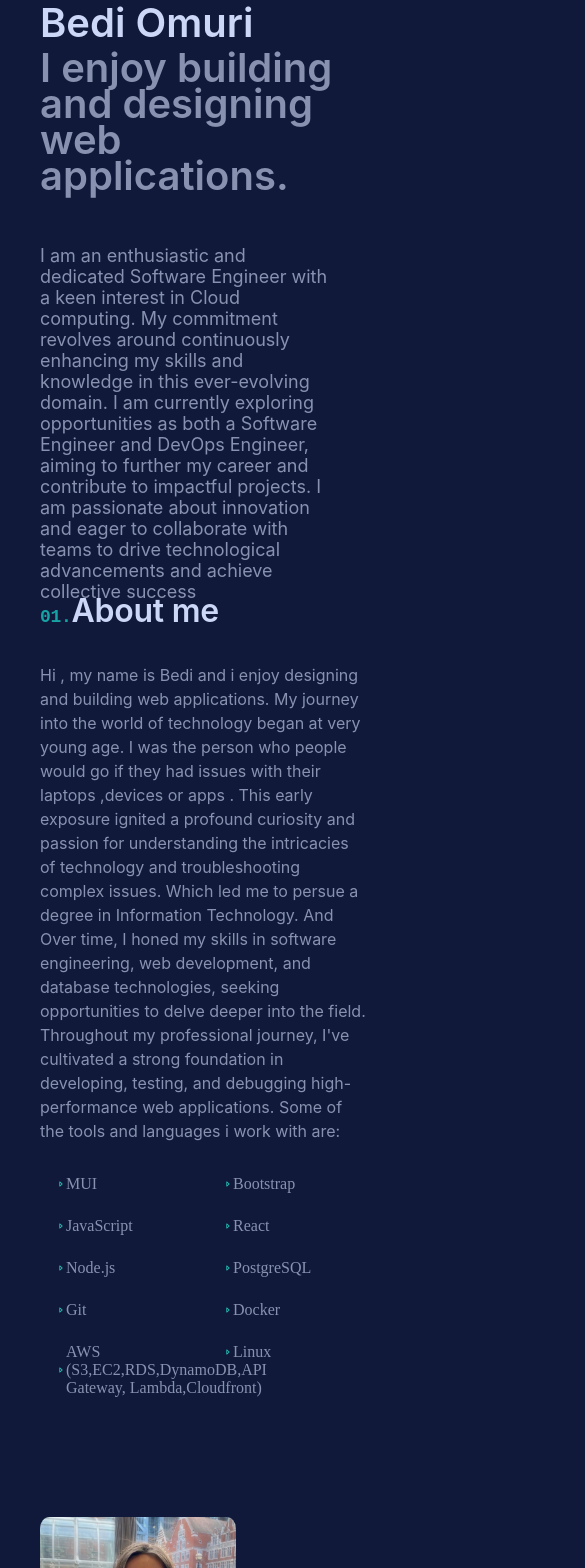
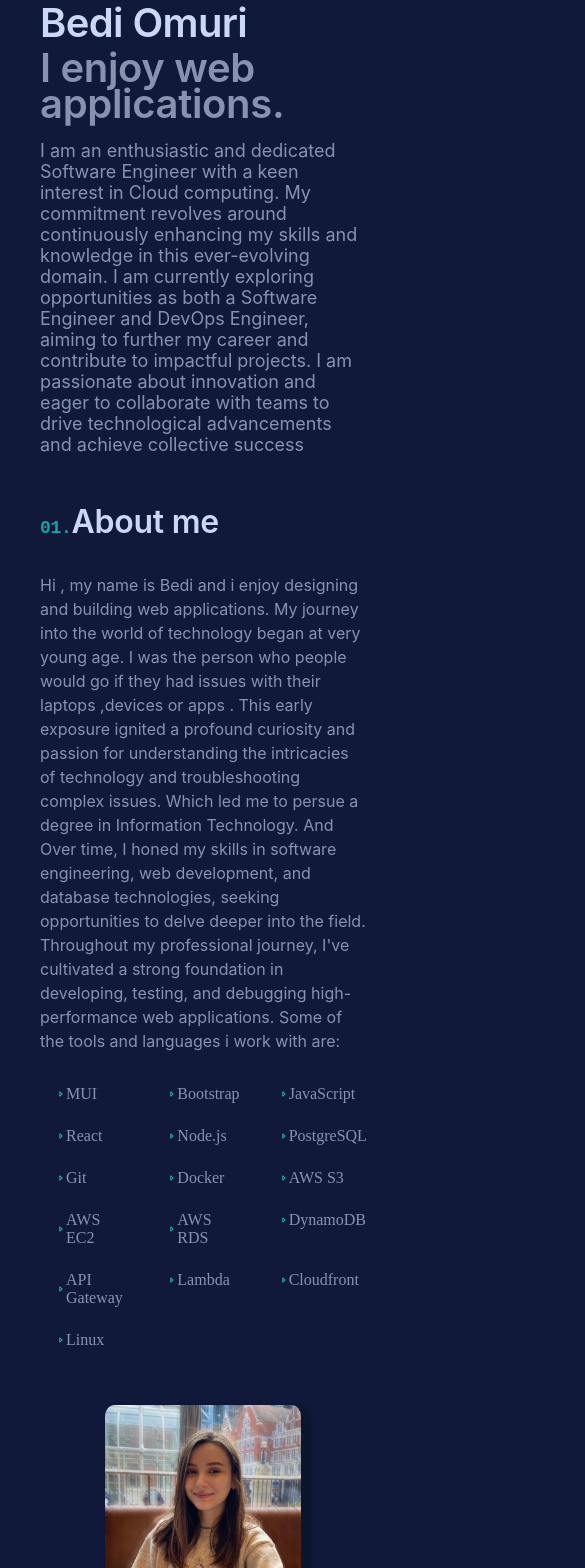
Before and after one commit to Bedi06/My-Personal-Portfolio, a React (Create React App) app: page / in a window 390 px wide. Shown: the part 300-1868 px from the top of the page, 585 px wide, since content can reach past the window. Built offline with nearby package versions, Linux system fonts and the light colour scheme.

Commit message:
fixing responsiveness  overall

```diff
--- a/src/components/About.js
+++ b/src/components/About.js
@@ -13,21 +13,19 @@ export default function About() {
         id="about"
         sx={{
           height: {
-            sm: "120vh",
-            md: "100vh",
-            lg: "100vh",
-            xl: "100vh",
+            xs: "auto",
+            sm: "auto",
           },
-          mt: "5em",
-          pb: "4em",
-          mb: { xs: "3em", sm: "16em", md: "5em", lg: "2em" },
+          width: "auto",
+          pt: { sm: "1em", md: "5em", lg: "5em" },
+          pb: { xs: "2em", sm: "1em", md: "2em", lg: "2em" },
         }}
       >
         <Grid
           item
-          xs={20}
+          xs={12}
           sm={12}
-          md={6}
+          md={8}
           lg={6}
           sx={{ paddingRight: { xs: 0, md: "2em" } }}
         >
@@ -85,7 +83,7 @@ export default function About() {
             sx={{ mt: "1em", mb: "2em", color: Theme.palette.secondary.main }}
           >
             {skills.map((skill, index) => (
-              <Grid item xs={6} key={index}>
+              <Grid item xs={4} key={index}>
                 <ListItem sx={{ display: "flex", alignItems: "center" }}>
                   <img
                     src={rightArrow}
@@ -104,11 +102,14 @@ export default function About() {
           md={6}
           sx={{
             mt: {
-              xs: "5em",
+              xs: "1em",
               sm: "5em",
               md: "10em",
               lg: "8em",
             },
+            display: "flex",
+            justifyContent: "center",
+            alignItems: "center",
           }}
         >
           <img
@@ -120,12 +121,11 @@ export default function About() {
               mt: {
                 xs: "2em",
                 sm: "3em",
-                md: "10em",
-                lg: "15em",
               },
+              boxShadow: "5px 5px 5px 5px rgba(0, 0, 0, 0.2)",
               display: "flex",
               justifyContent: "center",
-              alignItems: "center",
+              alignItems: "flex-start",
               borderRadius: "5%",
               transition: "filter 0.3s ease",
               "&:hover": {
@@ -147,6 +147,13 @@ const skills = [
   "PostgreSQL",
   "Git",
   "Docker",
-  "AWS (S3,EC2,RDS,DynamoDB,API Gateway, Lambda,Cloudfront)",
+  "AWS S3",
+  "AWS EC2",
+  "AWS RDS",
+  "DynamoDB",
+  "API Gateway",
+  "Lambda",
+  "Cloudfront",
+
   "Linux",
 ];
--- a/src/components/Home.js
+++ b/src/components/Home.js
@@ -1,12 +1,20 @@
-import Box from "@mui/material/Box";
+import { Box, Typography, Grid } from "@mui/material";
 import { Theme } from "../theme.js";
 import { ThemeProvider } from "@mui/material/styles";
 
 export default function Home() {
   return (
     <ThemeProvider theme={Theme}>
-      <Box id="home" sx={{ height: "60vh", mb: "4em" }}>
-        <Box height="40vh">
+      <Grid
+        container
+        item
+        xs={12}
+        id="home"
+        sx={{
+          mb: { sm: "1em", md: "2em", lg: "2em" },
+        }}
+      >
+        <Box>
           <div
             style={{
               marginTop: "100px",
@@ -27,7 +35,8 @@ export default function Home() {
             >
               Hi, my name is
             </span>
-            <h1
+            <Typography
+              variant="h1"
               style={{
                 color: Theme.palette.secondary.light,
                 lineHeight: 1.1,
@@ -37,9 +46,11 @@ export default function Home() {
                 fontFamily: "Calibre,Inter,San Francisco,SF Pro Text",
               }}
             >
+              {" "}
               Bedi Omuri
-            </h1>
-            <h2
+            </Typography>
+            <Typography
+              variant="h2"
               style={{
                 color: Theme.palette.secondary.main,
                 fontSize: "clamp(40px, 8vw, 80px)",
@@ -49,17 +60,18 @@ export default function Home() {
                 fontFamily: "Calibre,Inter,San Francisco,SF Pro Text",
               }}
             >
-              I enjoy building and designing web applications.
-            </h2>
+              I enjoy web applications.
+            </Typography>
             <Box
               sx={{
                 display: "flex",
                 flexDirection: "column",
-                width: { xs: "90%", md: "65%" },
               }}
             >
-              <p
+              <Typography
+                variant="p"
                 style={{
+                  paddingTop: "1em",
                   color: Theme.palette.secondary.main,
                   fontSize: "18px",
                   fontFamily: "Calibre,Inter,San Francisco,SF Pro Text",
@@ -73,11 +85,11 @@ export default function Home() {
                 my career and contribute to impactful projects. I am passionate
                 about innovation and eager to collaborate with teams to drive
                 technological advancements and achieve collective success
-              </p>
+              </Typography>
             </Box>
           </div>
         </Box>
-      </Box>
+      </Grid>
     </ThemeProvider>
   );
 }
--- a/src/components/ImageSlider.js
+++ b/src/components/ImageSlider.js
@@ -9,20 +9,30 @@ const ImageSlider = ({ images }) => {
         <img
           src={images[0]}
           alt="slide 1"
-          style={{ width: "100%", height: "auto" }}
+          style={{ width: "65vh", height: "auto", borderRadius: "1em" }}
         />
       </Box>
     );
   }
 
   return (
-    <Carousel animation="slide">
+    <Carousel
+      animation="slide"
+      interval={3500}
+      autoPlay
+      sx={{
+        display: "flex",
+        flexDirection: "column",
+        justifyContent: "center",
+        alignItems: "center",
+      }}
+    >
       {images.map((imageUrl, index) => (
         <img
           key={index}
           src={imageUrl}
           alt={`slide ${index + 1}`}
-          style={{ width: "100%", height: "auto" }}
+          style={{ width: "60vh", height: "auto", borderRadius: "2em" }}
         />
       ))}
     </Carousel>
--- a/src/components/Projects.js
+++ b/src/components/Projects.js
@@ -56,6 +56,10 @@ const ProjectLabel = styled("div")(({ theme }) => ({
     alignText: "left",
     marginTop: "7em",
     marginLeft: "1.5em",
+  },
+  [theme.breakpoints.down("sm")]: {
+    display: "flex",
+    alignText: "left",
   },
 }));
 
@@ -129,10 +133,8 @@ const IconWrapper = styled(Box)({
 });
 
 const ProjectImage = styled(Box)(({ theme }) => ({
-  width: "100%",
-  position: "relative",
   zIndex: -1,
-  borderRadius: "2px",
+
   gridColumn: "6 / -1",
   gridRow: "1 / -1",
 
@@ -144,16 +146,7 @@ const ProjectImage = styled(Box)(({ theme }) => ({
   },
   [theme.breakpoints.down("xs")]: {
     marginRight: "10px",
-    width: "100%",
-  },
-
-  "& img": {
-    borderRadius: "2px",
-    position: "relative",
-    [theme.breakpoints.down("md")]: {
-      gridColumn: 1 / 2,
-      gridRow: 1 / 1,
-    },
+    width: "120%",
   },
 }));
 export default function Projects() {
@@ -190,12 +183,22 @@ export default function Projects() {
                 <ProjectLabel>{project.name}</ProjectLabel>
                 <ProjectTitle>{project.title}</ProjectTitle>
                 <ProjectDetails>
-                  <Typography variant="body2" component="p">
+                  <Typography
+                    variant="body2"
+                    component="p"
+                    sx={{
+                      display: "flex",
+                      alignItems: "center",
+                      justifyContent: "center",
+                    }}
+                  >
                     {project.description}
                   </Typography>
                   <List
                     sx={{
                       display: "flex",
+                      alignItems: "center",
+
                       marginTop: "20px",
                     }}
                   >
--- a/src/components/projectsData.json
+++ b/src/components/projectsData.json
@@ -5,10 +5,10 @@
     "description": "Built in collaboration with my team, the Video Streaming platform for The Big House Theater offers users the ability to stream their favorite shows, complemented by an innovative x-ray feature providing real-time details about actors and their roles. The VideoHub component enables seamless video uploads directly from user devices using S3 presigned URLs, with administrators empowered to approve, review, and delete content. My contributions spanned 60% of the backend development and 40% of the frontend, ensuring a comprehensive and user-friendly platform.",
     "details": ["React", "MUI", "Auth0", "AWS "],
     "image": [
-      "https://bedis-portfolio.s3.eu-west-2.amazonaws.com/ThebigMouth.png",
-      "https://bedis-portfolio.s3.eu-west-2.amazonaws.com/VideoHub.png",
-      "https://bedis-portfolio.s3.eu-west-2.amazonaws.com/VideoHub2.png",
-      "https://bedis-portfolio.s3.eu-west-2.amazonaws.com/VideoHub3.png"
+      "https://bedis-portfolio.s3.eu-west-2.amazonaws.com/thebigmouth.png",
+      "https://bedis-portfolio.s3.eu-west-2.amazonaws.com/formupload+.png",
+      "https://bedis-portfolio.s3.eu-west-2.amazonaws.com/formurl.png",
+      "https://bedis-portfolio.s3.eu-west-2.amazonaws.com/VideoHub.png"
     ],
     "github": "https://github.com/JoeWeate/thebigmouth",
     "liveview": "https://www.hackyourfuture.co.uk/"
@@ -17,7 +17,7 @@
     "name": "Project #2",
     "title": "Video Recommandations",
     "description": "A user-friendly platform that lets you securely save, rate, and organize your favorite videos. With advanced search and filtering options, along with seamless integration of Amazon EC2, RDS, PostgreSQL, React, and Bootstrap technologies, managing your video collection has never been easier.",
-    "details": ["API", "React", "Bootstrap", "AWS", "PSQL", "RDS"],
+    "details": ["React", "EC2", "PSQL", "RDS"],
     "image": [
       "https://bedis-portfolio.s3.eu-west-2.amazonaws.com/project3.png"
     ],
```
